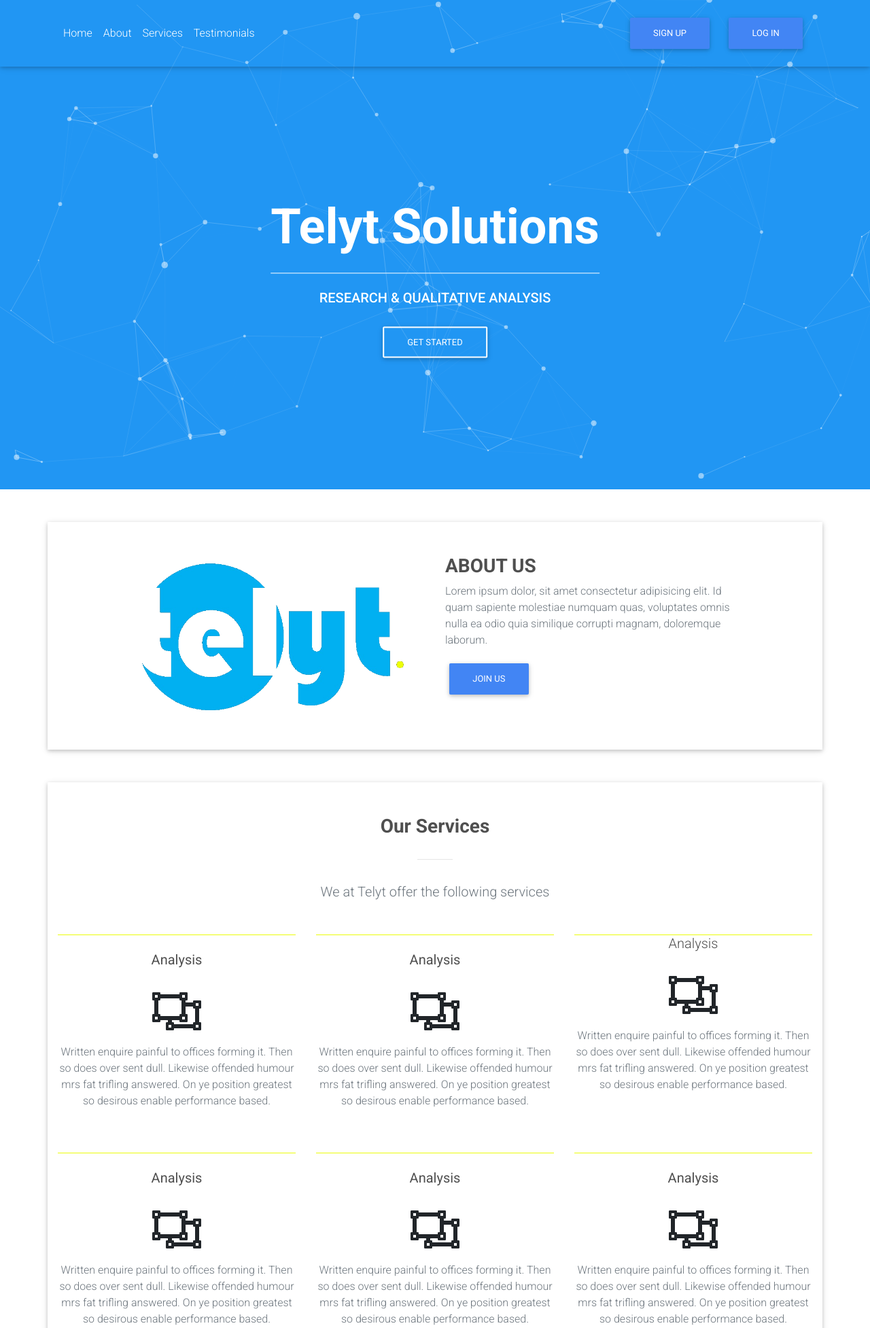
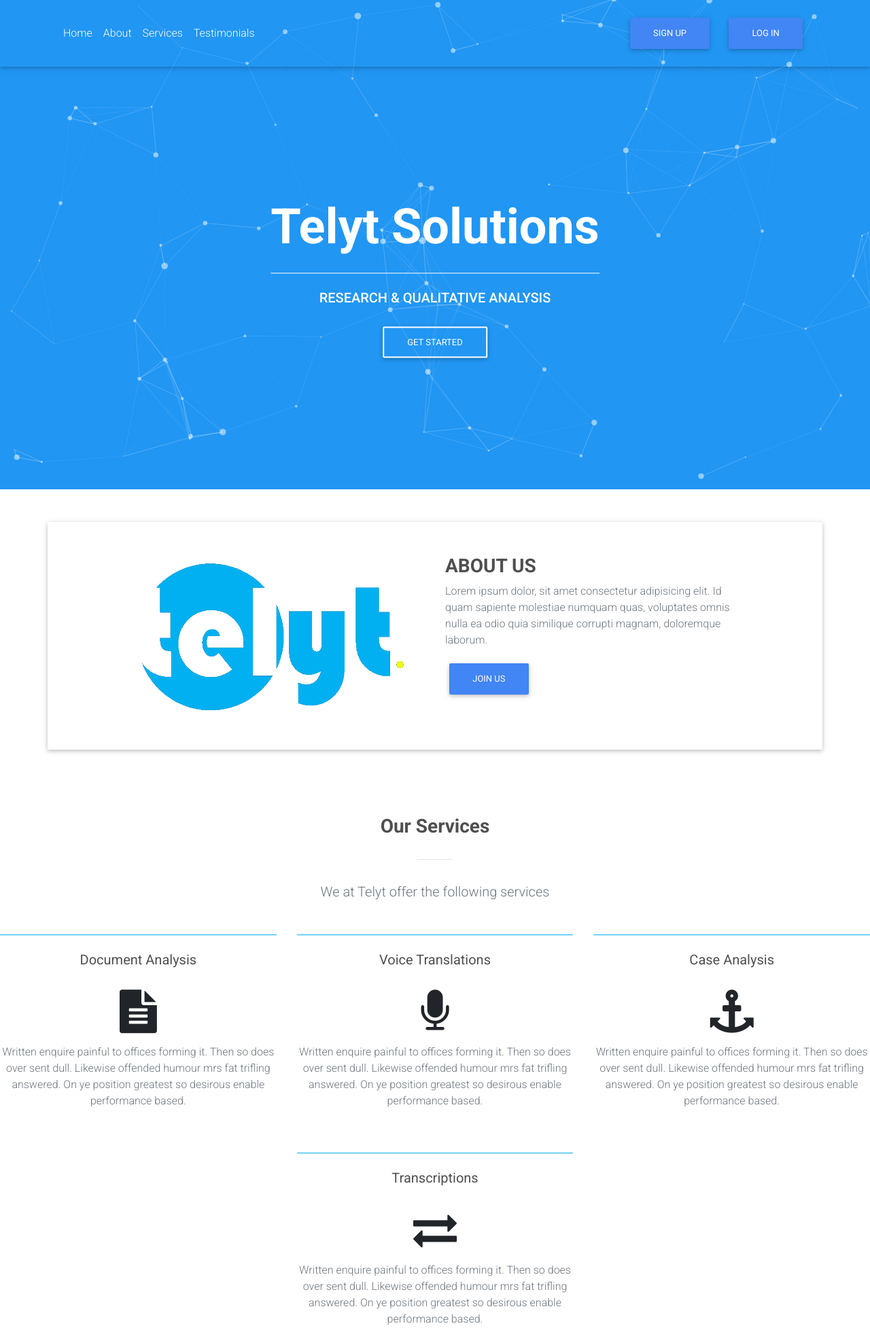
Before and after one commit to CollinsMunene/Telyt, a Django app: page / in a window 1280 px wide. Shown: the top 1954 px of the page at 68% size. Run offline with Django 3.2, Linux system fonts and the light colour scheme; some libraries are stand-ins or nearby versions.

Commit message:
few index look and feel changes

```diff
--- a/Telyt/templates/base.html
+++ b/Telyt/templates/base.html
@@ -6,6 +6,7 @@
     <meta name="viewport" content="width=device-width, initial-scale=1.0">
     <!-- Font Awesome -->
     <link rel="stylesheet" href="https://use.fontawesome.com/releases/v5.8.2/css/all.css">
+    <link rel="stylesheet" href="https://cdnjs.cloudflare.com/ajax/libs/font-awesome/4.7.0/css/font-awesome.min.css">
     <!-- Google Fonts -->
     <link rel="stylesheet" href="https://fonts.googleapis.com/css?family=Roboto:300,400,500,700&display=swap">
     <!-- Bootstrap core CSS -->
--- a/Telyt/templates/core/index.html
+++ b/Telyt/templates/core/index.html
@@ -67,7 +67,7 @@
 
 
           <!-- services section -->
-          <div class="container z-depth-1 my-5 py-5">
+          <div class="contain  my-5 py-5">
 
             <!-- Section -->
             <section>
@@ -81,70 +81,34 @@
               <div class="row d-flex justify-content-center">
 
                 <div class="col-md-6 col-lg-5 col-xl-4 text-center">
-                    <h5 class="font-weight-normal pt-4 mb-4" style="border-top:1px solid #ebfd0a ;"><a class="dark-grey-text"
-                        href="#">Analysis</a></h5>
-                        <p class="mt-4 pt-2"><i class="far fa-object-ungroup fa-4x"></i></p>
+                    <h5 class="font-weight-normal pt-4 mb-4" style="border-top:1px solid #01b0f1 ;"><a class="dark-grey-text"
+                        href="#">Document Analysis</a></h5>
+                        <p class="mt-4 pt-2"><i class="fa fa-file-text fa-4x"></i></p>
                     <p class="text-muted mb-5 pb-md-3">Written enquire painful to offices forming it. Then so does over sent
                       dull. Likewise offended humour mrs
                       fat trifling answered. On ye position greatest so desirous enable performance based.</p>
                   </div>
 
                 <div class="col-md-6 col-lg-5 col-xl-4 text-center" >
-                  <h5 class="font-weight-normal pt-4 mb-4" style="border-top:1px solid #ebfd0a ;"><a class="dark-grey-text"
-                      href="#">Analysis</a></h5>
-                      <p class="mt-4 pt-2"><i class="far fa-object-ungroup fa-4x"></i></p>
+                  <h5 class="font-weight-normal pt-4 mb-4" style="border-top:1px solid #01b0f1 ;"><a class="dark-grey-text"
+                      href="#">Voice Translations</a></h5>
+                      <p class="mt-4 pt-2"><i class="fa fa-microphone fa-4x"></i></p>
                   <p class="text-muted mb-5 pb-md-3">Written enquire painful to offices forming it. Then so does over sent
                     dull. Likewise offended humour mrs
                     fat trifling answered. On ye position greatest so desirous enable performance based.</p>
                 </div>
-                <div class="col-md-6 col-lg-5 col-xl-4 text-center">
-                    <h5 class="font-weight-normalpt-4 mb-4" style="border-top:1px solid #ebfd0a ;"><a class="dark-grey-text"
-                        href="#">Analysis</a></h5>
-                        <p class="mt-4 pt-2"><i class="far fa-object-ungroup fa-4x"></i></p>
+                  <div class="col-md-6 col-lg-5 col-xl-4 text-center">
+                    <h5 class="font-weight-normal pt-4 mb-4" style="border-top:1px solid #01b0f1 ;"><a class="dark-grey-text"
+                        href="#">Case Analysis</a></h5>
+                        <p class="mt-4 pt-2"><i class="fa fa-anchor fa-4x"></i></p>
                     <p class="text-muted mb-5 pb-md-3">Written enquire painful to offices forming it. Then so does over sent
                       dull. Likewise offended humour mrs
                       fat trifling answered. On ye position greatest so desirous enable performance based.</p>
                   </div>
                   <div class="col-md-6 col-lg-5 col-xl-4 text-center">
-                    <h5 class="font-weight-normal pt-4 mb-4" style="border-top:1px solid #ebfd0a ;"><a class="dark-grey-text"
-                        href="#">Analysis</a></h5>
-                        <p class="mt-4 pt-2"><i class="far fa-object-ungroup fa-4x"></i></p>
-                    <p class="text-muted mb-5 pb-md-3">Written enquire painful to offices forming it. Then so does over sent
-                      dull. Likewise offended humour mrs
-                      fat trifling answered. On ye position greatest so desirous enable performance based.</p>
-                  </div>
-                  <div class="col-md-6 col-lg-5 col-xl-4 text-center">
-                    <h5 class="font-weight-normal pt-4 mb-4" style="border-top:1px solid #ebfd0a ;"><a class="dark-grey-text"
-                        href="#">Analysis</a></h5>
-                        <p class="mt-4 pt-2"><i class="far fa-object-ungroup fa-4x"></i></p>
-                    <p class="text-muted mb-5 pb-md-3">Written enquire painful to offices forming it. Then so does over sent
-                      dull. Likewise offended humour mrs
-                      fat trifling answered. On ye position greatest so desirous enable performance based.</p>
-                  </div>
-                  <div class="col-md-6 col-lg-5 col-xl-4 text-center">
-                    <h5 class="font-weight-normal pt-4 mb-4" style="border-top:1px solid #ebfd0a ;"><a class="dark-grey-text"
-                        href="#">Analysis</a></h5>
-                        <p class="mt-4 pt-2"><i class="far fa-object-ungroup fa-4x"></i></p>
-                    <p class="text-muted mb-5 pb-md-3">Written enquire painful to offices forming it. Then so does over sent
-                      dull. Likewise offended humour mrs
-                      fat trifling answered. On ye position greatest so desirous enable performance based.</p>
-                  </div>
-
-                <div class="w-100"></div>
-
-                <div class="col-md-6 col-lg-5 col-xl-4 text-center">
-                    <h5 class="font-weight-normal pt-4 mb-4" style="border-top:1px solid #ebfd0a ;"><a class="dark-grey-text"
-                        href="#">Analysis</a></h5>
-                        <p class="mt-4 pt-2"><i class="far fa-object-ungroup fa-4x"></i></p>
-                    <p class="text-muted mb-5 pb-md-3">Written enquire painful to offices forming it. Then so does over sent
-                      dull. Likewise offended humour mrs
-                      fat trifling answered. On ye position greatest so desirous enable performance based.</p>
-                  </div>
-
-                  <div class="col-md-6 col-lg-5 col-xl-4 text-center">
-                    <h5 class="font-weight-normal pt-4 mb-4" style="border-top:1px solid #ebfd0a ;"><a class="dark-grey-text"
-                        href="#">Analysis</a></h5>
-                        <p class="mt-4 pt-2"><i class="far fa-object-ungroup fa-4x"></i></p>
+                    <h5 class="font-weight-normal pt-4 mb-4" style="border-top:1px solid #01b0f1 ;"><a class="dark-grey-text"
+                        href="#">Transcriptions</a></h5>
+                        <p class="mt-4 pt-2"><i class="fa fa-exchange fa-4x"></i></p>
                     <p class="text-muted mb-5 pb-md-3">Written enquire painful to offices forming it. Then so does over sent
                       dull. Likewise offended humour mrs
                       fat trifling answered. On ye position greatest so desirous enable performance based.</p>
--- a/Telyt/templates/dashbase.html
+++ b/Telyt/templates/dashbase.html
@@ -223,7 +223,7 @@
             </div>
             {% endif %}
         <!-- Footer -->
-        <footer class="page-footer font-small" style="background-color: #2196F3;">
+        <footer class="page-footer font-small" style="background-color: #2196F3;margin-top: 300px;">
 
             <!-- Copyright -->
             <div class="footer-copyright text-center py-3">© 2020 Copyright:
```
Also changed, not shown: Telyt/templates/core/dashboard.html (+3 -9 lines).
